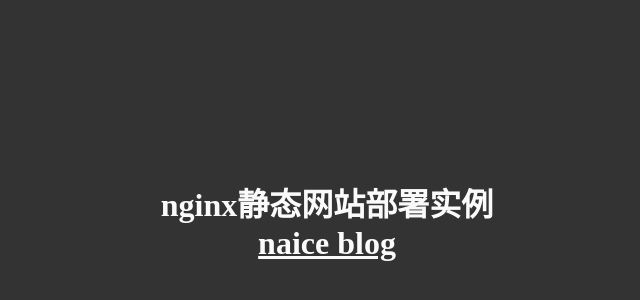
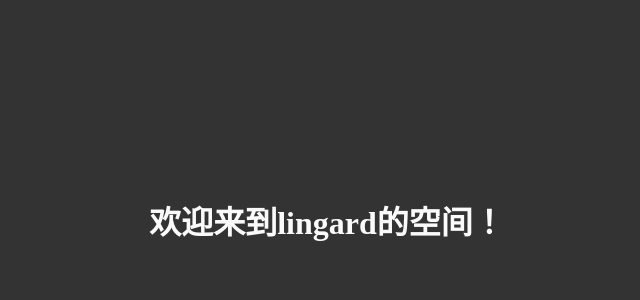
Before and after one commit to mumu2plus/MyWebSite, a plain HTML site: page index.html in a window 1280 px wide. Shown: the part 180-480 px from the top of the page, without its empty margins (313-953 px from the left). Drawn offline with Linux system fonts and the light colour scheme.

Commit message:
second commit

```diff
--- a/index.html
+++ b/index.html
@@ -2,7 +2,7 @@
 <html lang="en">
 <head>
     <meta charset="UTF-8">
-    <title>nginx 静态网站部署</title>
+    <title>lingard | 首页</title>
     <style>
         html,body{
             width: 100%;
@@ -21,6 +21,6 @@
     </style>
 </head>
 <body>
-    <h1>nginx静态网站部署实例<br/><a href="http://blog.naice.me/">naice blog</a></h1>
+    <h1>欢迎来到lingard的空间！</h1>
 </body>
 </html>
```
